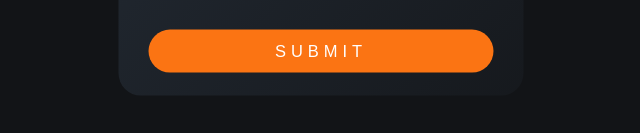
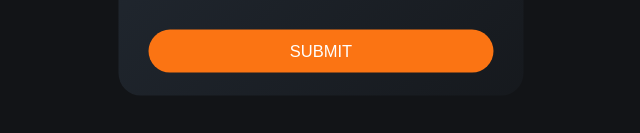
Before and after one commit to aleetsaiya/interactive-rating-component, a website built with webpack: page src/index.html in a window 1280 px wide. Shown: the part 501-634 px from the top of the page, 319-959 px from the left. Built offline with nearby package versions, Linux system fonts and the light colour scheme.

Commit message:
Restyle submit btn

```diff
--- a/src/main.scss
+++ b/src/main.scss
@@ -96,7 +96,6 @@ main {
     margin-top: 2.2rem;
     padding: 0.8rem;
     border-radius: 2rem;
-    letter-spacing: 0.3em;
     transition: all ease 0.2s;
 
     &:hover {
```
Also changed, not shown: dist/index.html, dist/main.css.
